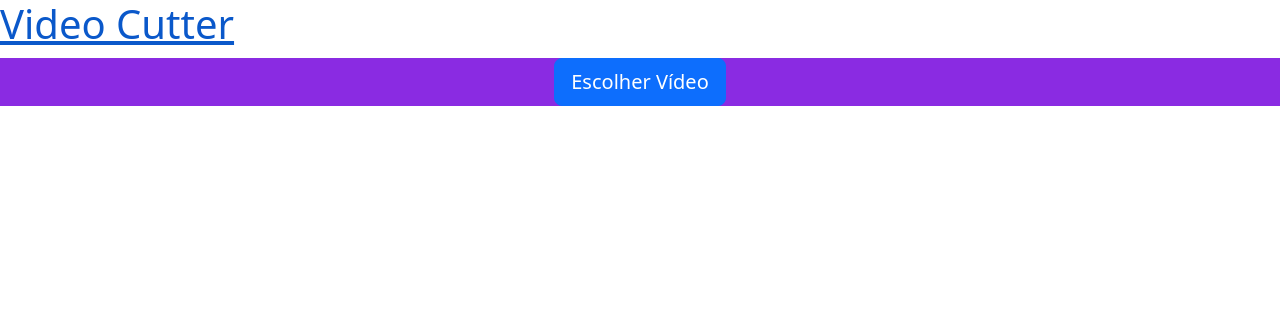
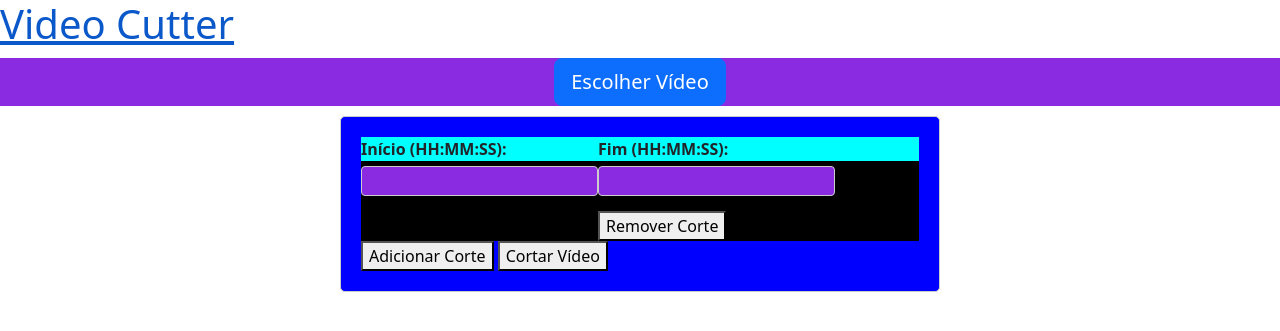
Before and after one commit to Dgsbarbosa/video, a Django app: page / in a window 1280 px wide. Shown: the top 331 px of the page. Run offline with Django 4.2, Linux system fonts and the light colour scheme; data comes from the database, SQL or seed files in the repository.

Commit message:
alterações

```diff
--- a/video_cutter/video_cutter_app/static/css/styles.css
+++ b/video_cutter/video_cutter_app/static/css/styles.css
@@ -8,10 +8,38 @@
     align-items: center; /* Centraliza verticalmente */
 
 }
+/* foi add um "m" no id abaixo, para teste */
+#mcut-form-container{
+    /* display: flex; */
 
-
-
-
+    background-color: blue;
+    margin: 20px;
+    padding: 20px;
+    border: 1px solid #ccc;
+    border-radius: 5px;
+    max-width: 600px;
+    margin: 0 auto;
+}
+.cut-form-item{
+    background-color: black;
+    display: flex;
+    justify-content: space-around;
+}
+/* Estilos para os rótulos (labels) */
+#cut-form label {
+    background-color: aqua;
+    display: flex;
+    margin-bottom: 5px;
+    font-weight: bold;
+}
+#cut-form input {
+    background-color: blueviolet;
+    /* width: 50%; */
+    padding: 2px;
+    margin-bottom: 15px;
+    border: 1px solid #ccc;
+    border-radius: 4px;
+}
 
 /* Geral */
 video {
--- a/video_cutter/video_cutter_app/templates/video_cutter_app/home.html
+++ b/video_cutter/video_cutter_app/templates/video_cutter_app/home.html
@@ -20,16 +20,22 @@
     <!-- Div para campos de início e fim do corte -->
     <form method="post" enctype="multipart/form-data" id="cut-video-form">
         {% csrf_token %}
+        <!-- foi add um "m" no id abaixo, para teste -->
+        <div id="mcut-form-container">
 
-        <div id="cut-form-container">
             <div class="cut-form" id="cut-form">
+
                 <div class="cut-form-item">
+                    <div>
                         <label for="start_time">Início (HH:MM:SS):</label>
                         <input type="text" name="start_time" class="start-time" required>
+                    </div>
+                    <div>
                         <label for="end_time">Fim (HH:MM:SS):</label>
                         <input type="text" name="end_time" class="end-time" required>
                         <!-- Botão para excluir a div cut-form -->
                         <button class="remove-cut-form">Remover Corte</button>
+                    </div>
                 </div>
             </div>
 
```
Lines whose indentation alone changed are shown as unchanged.
